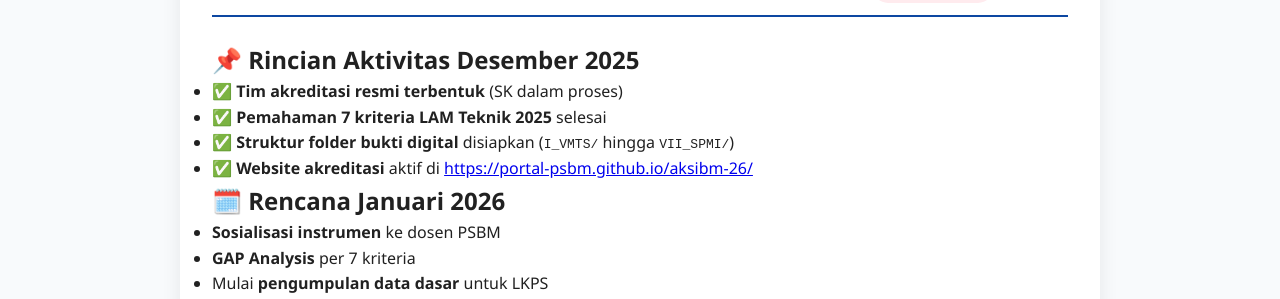
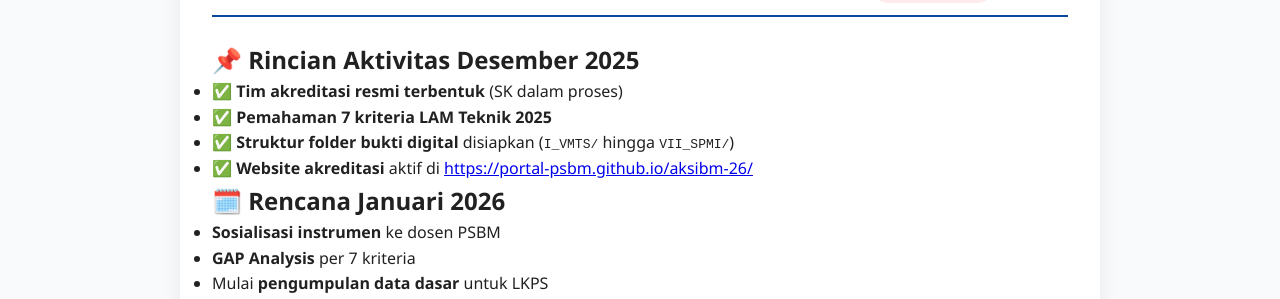
Before and after one commit to portal-psbm/aksibm-26, a Jekyll site: the page built from progress.md, in a window 1280 px wide and 900 px high, scrolled down 669 px. Shown: the part 234-533 px from the top of the window. Built offline with Jekyll 4.4.1, drawn with Linux system fonts in a browser that asks for light colours.

Commit message:
Perbarui progress

```diff
--- a/progress.md
+++ b/progress.md
@@ -147,7 +147,7 @@ permalink: /progress/
 
 ## 📌 Rincian Aktivitas Desember 2025
 - ✅ **Tim akreditasi resmi terbentuk** (SK dalam proses)
-- ✅ **Pemahaman 7 kriteria LAM Teknik 2025** selesai
+- ✅ **Pemahaman 7 kriteria LAM Teknik 2025**
 - ✅ **Struktur folder bukti digital** disiapkan (`I_VMTS/` hingga `VII_SPMI/`)
 - ✅ **Website akreditasi** aktif di [https://portal-psbm.github.io/aksibm-26/](https://portal-psbm.github.io/aksibm-26/)
 
```
